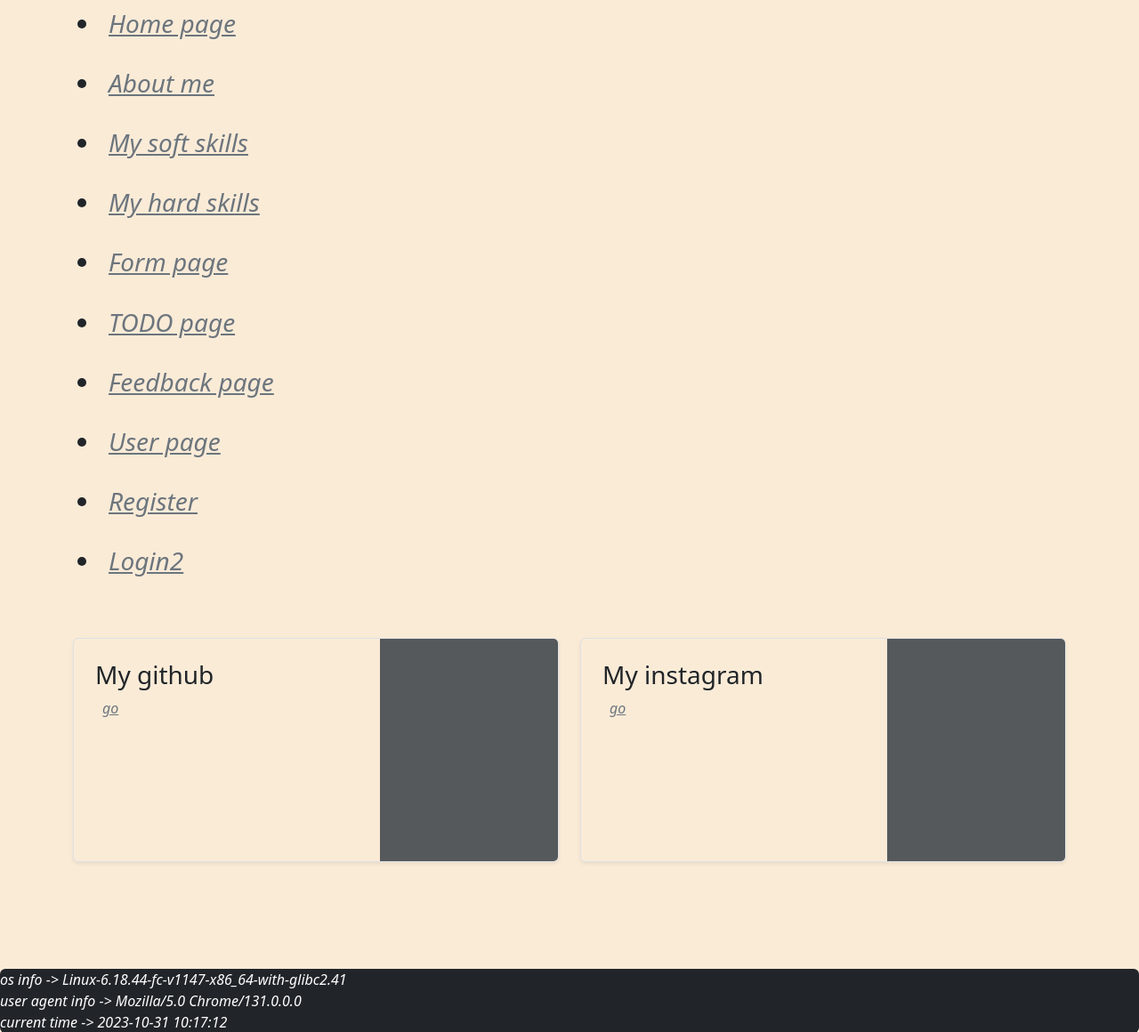
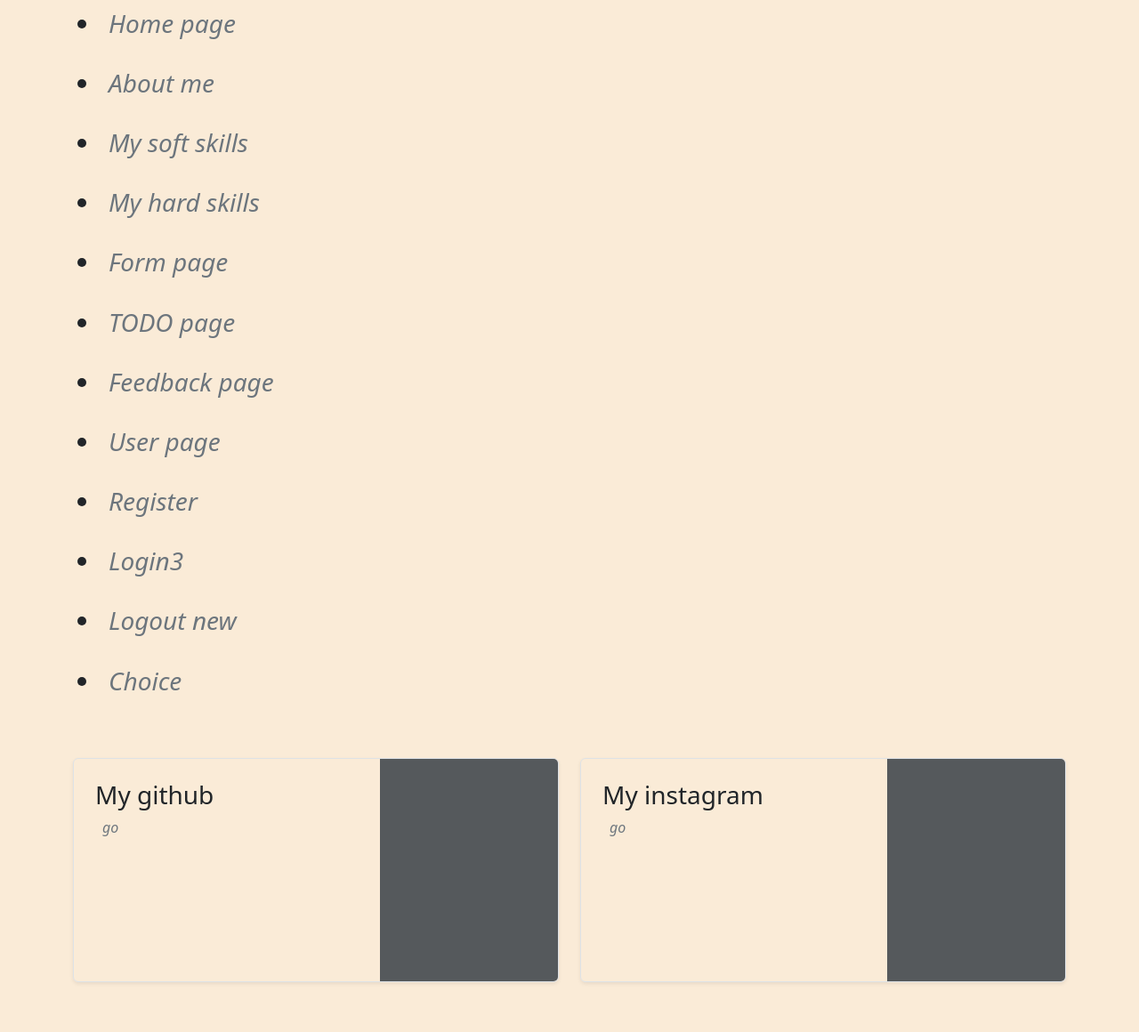
Before and after one commit to nastinkaKrd/pythonFlask, a Flask app: page / in a window 1280 px wide. Shown: the part 188-1348 px from the top of the page at 89% size. Run offline with Flask 3, Linux system fonts and the light colour scheme.

Commit message:
create lab8

```diff
--- a/app/__init__.py
+++ b/app/__init__.py
@@ -2,6 +2,7 @@
 from flask_sqlalchemy import SQLAlchemy
 from flask_migrate import Migrate
 from flask_uploads import UploadSet, configure_uploads, IMAGES
+from flask_login import LoginManager
 
 app = Flask(__name__)
 photos = UploadSet("photos", IMAGES)
@@ -10,5 +11,8 @@
 app.config.from_object('config')
 db = SQLAlchemy(app)
 migrate = Migrate(app, db)
+login_manager = LoginManager(app)
+login_manager.login_view = 'login3'
+login_manager.login_message_category = 'info'
 
 from app import views
--- a/app/static/css/styles.css
+++ b/app/static/css/styles.css
@@ -33,3 +33,8 @@
     margin-right: 15%;
     text-align: center;
 }
+
+a{
+    text-decoration: none;
+    color: cadetblue;
+}
--- a/app/templates/login2.html
+++ b/app/templates/login2.html
@@ -4,7 +4,7 @@
 {% from "macros.html" import render_field %}
     <div class="centered">
     <h2>Login page</h2>
-    <form action="{{ url_for('login2') }}" method="post" class="row g-3" novalidate>
+    <form action="{{ url_for('login3') }}" method="post" class="row g-3" novalidate>
         <div class="form-outline">
             {{ form.hidden_tag() }}
             {{ render_field(form.email, class="form-control", placeholder="Enter your email here") }}<br>
--- a/app/views.py
+++ b/app/views.py
@@ -1,9 +1,12 @@
 import os
 import time
-
+from flask_login import login_user, current_user, logout_user, login_required
 from flask import render_template, request, make_response, redirect, url_for, session, flash
 import platform
 from datetime import datetime, timedelta
+
+from flask_login import login_user
+
 from app import app
 import json
 from .forms import LoginForm, RegistrationForm, LogoutForm, LoginForm2, ChangePasswordForm, AddCookieForm, DeleteCookieForm, DeleteAllCookiesForm, ItemForm, FeedbackForm, UserForm, ChangeUserForm, DeleteUserForm
@@ -26,12 +29,16 @@
     {"text": "Feedback page", "url": "feedback"},
     {"text": "User page", "url": "user"},
     {"text": "Register", "url": "register"},
-    {"text": "Login2", "url": "login2"}
+    {"text": "Login3", "url": "login3"},
+    {"text": "Logout new", "url": "logout_new"},
+    {"text": "Choice", "url": "choice"}
 ]
 
 
 @app.route("/register", methods=['GET', 'POST'])
 def register():
+    if current_user.is_authenticated:
+        return redirect(url_for('base'))
     form = RegistrationForm()
     if form.validate_on_submit():
         new_username = form.username.data
@@ -58,6 +65,37 @@
             return redirect(url_for("base"))
         return redirect(url_for('login2'))
     return render_template('registr.html', form=form)
+
+
+@app.route("/login3", methods=['GET', 'POST'])
+def login3():
+    if current_user.is_authenticated:
+        return redirect(url_for('choice'))
+    form = LoginForm2()
+    if form.validate_on_submit():
+        user = User.query.filter_by(email=form.email.data).first()
+        login_user(user, remember=form.remember.data)
+        flash('You have been logged in!', category='success')
+        return redirect(url_for('base'))
+    return render_template('login2.html', form=form)
+
+
+@app.route("/choice")
+def choice():
+    return render_template('choice.html')
+
+
+@app.route('/my_profile')
+@login_required
+def my_profile():
+    return render_template('my_profile.html', user=current_user)
+
+
+@app.route("/logout-new")
+def logout_new():
+    logout_user()
+    flash("You have been logged out", category='success')
+    return redirect(url_for('base'))
 
 
 @app.route("/login2", methods=['GET', 'POST'])
```
Also changed, not shown: app/models.py (+8 -2 lines), app/templates/choice.html (added, +21 -0 lines), app/templates/my_profile.html (added, +32 -0 lines), app/static/images/nastinka_krd3_1699351079_jpg.jpg (added), instance/db.sqlite.
